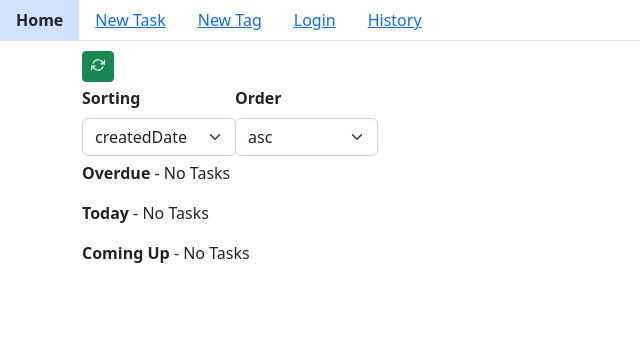
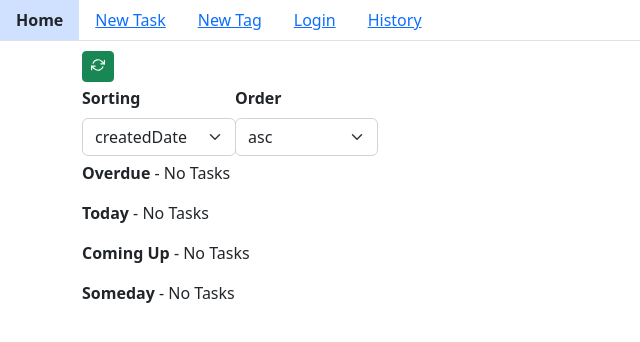
Before and after one commit to MrOggy85/tasks, a React (Create React App) app: page / in a window 1280 px wide. Shown: the top 342 px of the page, without its empty margins (0-640 px from the left). Built offline with nearby package versions, Linux system fonts and the light colour scheme.

Commit message:
feat: add someday tasks for home page

```diff
--- a/src/pages/Home/Home.tsx
+++ b/src/pages/Home/Home.tsx
@@ -100,6 +100,8 @@ const Home = () => {
         !isSameDay(now, new Date(x.startDate))),
   );
 
+  const somedayTasks = tasks.filter((x) => !x.startDate && !x.endDate);
+
   const onUpdate = async () => {
     await dispatch(getAll());
   };
@@ -194,6 +196,16 @@ const Home = () => {
         onUnDone={onUnDone}
         tableStyle={{ color: '#919295' }}
       />
+
+      <ListOfTasks
+        title="Someday"
+        tasks={somedayTasks}
+        loading={loading}
+        onRemove={onRemove}
+        onEdit={onEdit}
+        onDone={onDone}
+        onUnDone={onUnDone}
+      />
     </Container>
   );
 };
--- a/src/pages/Home/ListOfTasks.tsx
+++ b/src/pages/Home/ListOfTasks.tsx
@@ -142,7 +142,10 @@ const ListOfTasks = ({
           </tbody>
         </Table>
       ) : loading ? (
-        <Spinner animation={'border'} variant="success" size="sm" />
+        <div>
+          <b>{title}</b> -{' '}
+          <Spinner animation={'border'} variant="success" size="sm" />
+        </div>
       ) : (
         <p>
           <b>{title}</b> - No Tasks
```
